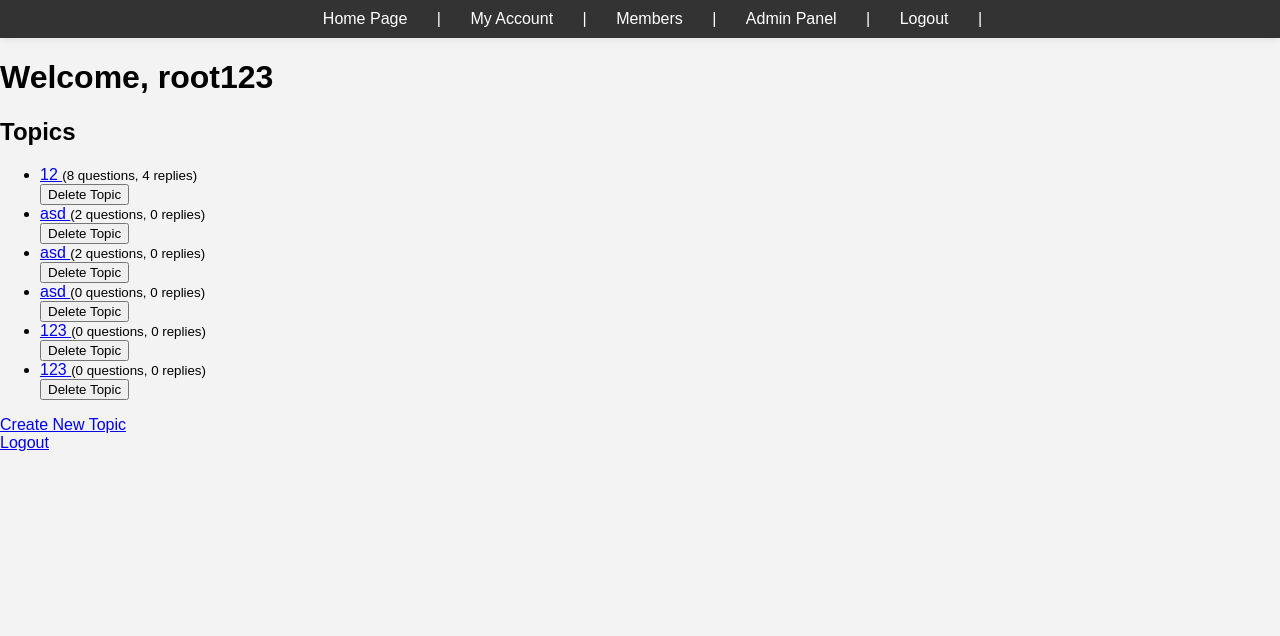
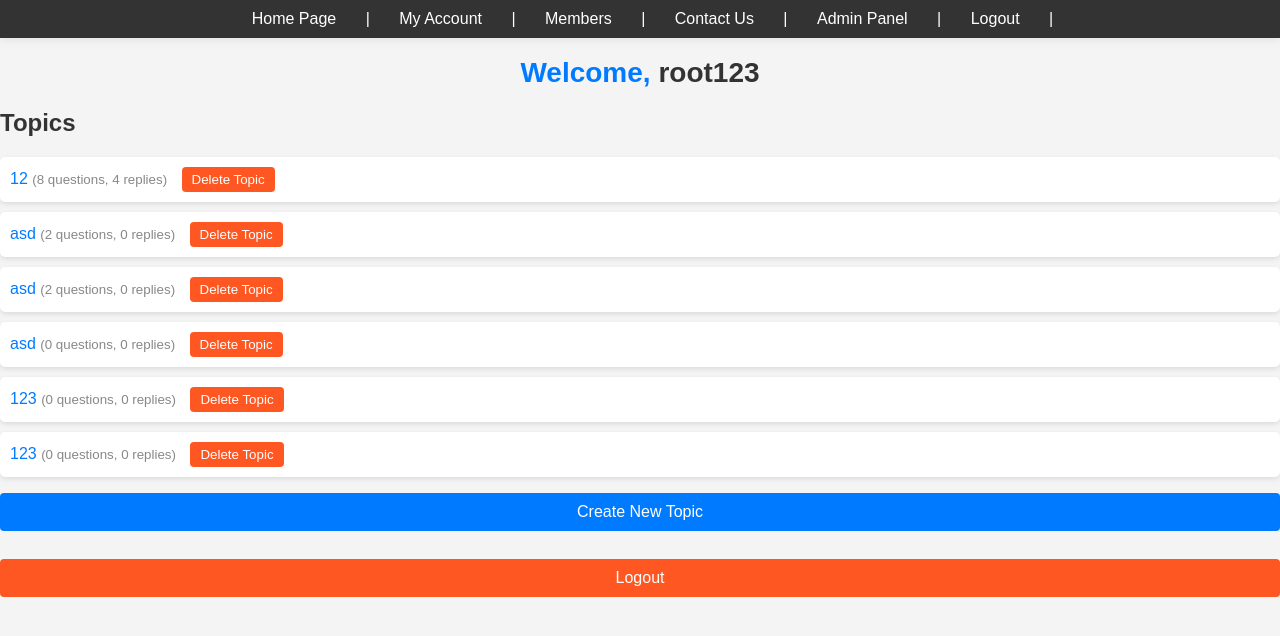
Before and after one commit to ptmp25/php-forum, a PHP site: page /homepage.php in a window 1280 px wide. Shown: the top 636 px of the page. Run offline with PHP 8.4, Linux system fonts and the light colour scheme; a user stored in the database is signed in; data comes from the database, SQL or seed files in the repository.

Commit message:
big update

```diff
--- a/header.php
+++ b/header.php
@@ -34,6 +34,7 @@
         .content {
             padding: 20px;
         }
+
         .welcome-message {
             font-size: 20px;
             padding: 10px 15px;
@@ -43,7 +44,6 @@
             box-shadow: 0px 0px 10px rgba(0, 0, 0, 0.1);
             display: inline-block; /* this will ensure the box wraps tightly around the text */
         }
-
     </style>
 </head>
 <body>
@@ -51,22 +51,16 @@
     <a href="homepage.php">Home Page</a> |
     <a href="account.php">My Account</a> |
     <a href="member.php">Members</a> |
+    <a href="contact.php">Contact Us</a> |
+    <?php
 
-
-    <?php
-    // Check if the user is logged in
-    if (isset($_SESSION['username'])) {
-        // Check if the user is an admin
-        if (isset($_SESSION['role']) && $_SESSION['role'] === 'admin') {
-            echo '<a href="admin_panel.php">Admin Panel</a> | ';
-        }
-
-    }
+        if (isset($_SESSION['role']) && $_SESSION['role'] === 'admin')
+            // Display the "Admin Panel" link for admin users
+            echo '<a href="admin_panel.php">Admin Panel</a> | '
 
     ?>
     <a href="logout.php">Logout</a> |
+
 </div>
-
-
 </body>
 </html>
--- a/homepage.php
+++ b/homepage.php
@@ -27,14 +27,112 @@ $topics = $stmt->fetchAll(PDO::FETCH_ASSOC);
 <!DOCTYPE html>
 <html>
 <head>
-<?php include("header.php")?>
-<title>Forum - Topics</title>
+    <?php include("header.php") ?>
+    <title>Forum - Topics</title>
     <style>
-        /* Your CSS styles here */
+       body {
+            font-family: Arial, sans-serif;
+            background-color: #f4f4f4;
+            margin: 0;
+            padding: 0;
+        }
+
+        h1 {
+            font-size: 28px;
+            text-align: center;
+            color: #007BFF;
+            margin-bottom: 20px;
+        }
+
+        h1 span {
+            font-weight: bold;
+            color: #333;
+        }
+
+        h2 {
+            color: #333;
+            font-size: 24px;
+            margin-top: 10px;
+        }
+
+        ul {
+            list-style-type: none;
+            padding: 0;
+        }
+
+        li {
+            background-color: #fff;
+            margin-bottom: 10px;
+            padding: 10px;
+            border-radius: 5px;
+            box-shadow: 0 2px 5px rgba(0, 0, 0, 0.1);
+        }
+
+        a {
+            color: #007BFF;
+            text-decoration: none;
+        }
+
+        a:hover {
+            text-decoration: underline;
+        }
+
+        small {
+            color: #888;
+        }
+
+        form {
+            display: inline;
+        }
+
+        input[type="submit"] {
+            background-color: #FF5722;
+            color: white;
+            padding: 5px 10px;
+            border: none;
+            border-radius: 4px;
+            cursor: pointer;
+            margin-left: 10px;
+        }
+
+        input[type="submit"]:hover {
+            background-color: #E64A19;
+        }
+
+        a.create-topic {
+            display: block;
+            background-color: #007BFF;
+            color: white;
+            text-align: center;
+            padding: 10px;
+            border-radius: 4px;
+            text-decoration: none;
+            margin-top: 10px;
+        }
+
+        a.create-topic:hover {
+            background-color: #0056b3;
+        }
+
+        a.logout {
+            display: block;
+            background-color: #FF5722;
+            color: white;
+            text-align: center;
+            padding: 10px;
+            border-radius: 4px;
+            text-decoration: none;
+            margin-top: 10px;
+        }
+
+        a.logout:hover {
+            background-color: #E64A19;
+        }
     </style>
 </head>
 <body>
-    <h1>Welcome, <?php echo $_SESSION["username"]; ?></h1>
+<h1>Welcome, <span><?php echo $_SESSION["username"]; ?></span></h1>
+
     <h2>Topics</h2>
 
     <ul>
@@ -44,7 +142,7 @@ $topics = $stmt->fetchAll(PDO::FETCH_ASSOC);
                     <?php echo $topic['title']; ?>
                 </a>
                 <small>(<?php echo $topic['question_count']; ?> questions, <?php echo $topic['reply_count']; ?> replies)</small>
-                <?php if ($is_admin): ?> <!-- Display the Delete Topic button for admin users -->
+                <?php if ($is_admin): ?>
                     <form method="post" action="delete_topic.php?id=<?php echo $topic['id']; ?>">
                         <input type="submit" name="delete_topic" value="Delete Topic">
                     </form>
@@ -53,10 +151,10 @@ $topics = $stmt->fetchAll(PDO::FETCH_ASSOC);
         <?php endforeach; ?>
     </ul>
 
-    <?php if ($is_admin): ?> <!-- Display the Create New Topic button for admin users -->
-        <a href="new_topic.php">Create New Topic</a><br>
+    <?php if ($is_admin): ?>
+        <a href="new_topic.php" class="create-topic">Create New Topic</a><br>
     <?php endif; ?>
 
-    <a href="logout.php">Logout</a>
+    <a href="logout.php" class="logout">Logout</a>
 </body>
 </html>
```
Also changed, not shown: admin_panel.php (+105 -1 lines), contact.php (added, +173 -0 lines), member.php (+19 -7 lines). Lines whose indentation alone changed are shown as unchanged.
